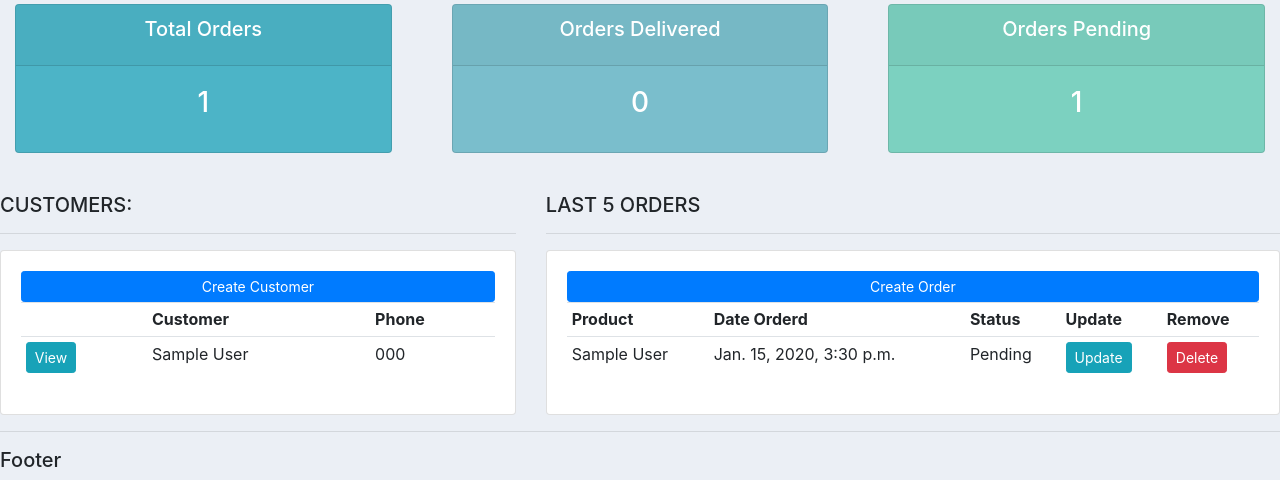
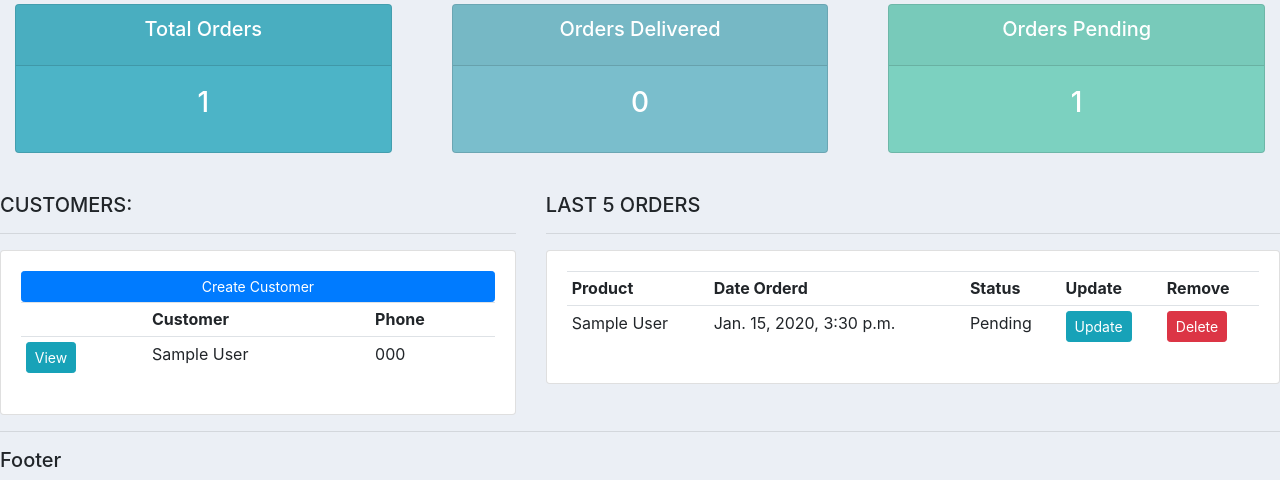
Before and after one commit to krishnashenoy123/customer-management, a Django app: page / in a window 1280 px wide. Shown: the part 336-816 px from the top of the page. Run offline with Django 3.2, Linux system fonts and the light colour scheme; tables that the repository leaves empty hold one stand-in row (values such as "Sample post"); some libraries are stand-ins or nearby versions.

Commit message:
deleted the create order button from dashboard

```diff
--- a/accounts/templates/accounts/dashboard.html
+++ b/accounts/templates/accounts/dashboard.html
@@ -39,7 +39,13 @@
 		<h5>LAST 5 ORDERS</h5>
 		<hr>
 		<div class="card card-body">
-			<a class="btn btn-primary  btn-sm btn-block" href="">Create Order</a>
+			<!--
+				<a class="btn btn-primary  btn-sm btn-block" href="/create_order">Create Order</a>
+			-->
+			<!--
+				This is removed later on
+				<a class="btn btn-primary  btn-sm btn-block" href="{% url 'create_order' %}">Create Order</a>
+			-->
 			<table class="table table-sm">
 				<tr>
 					<th>Product</th>
@@ -54,8 +60,8 @@
 						<td>{{i.product}}</td>
 						<td>{{i.date_created}}</td>
 						<td>{{i.status}}</td>
-						<td><a class="btn btn-sm btn-info" href="">Update</a></td>
-						<td><a class="btn btn-sm btn-danger" href="">Delete</a></td>
+						<td><a class="btn btn-sm btn-info" href="{% url 'update_order' i.id %}">Update</a></td>
+						<td><a class="btn btn-sm btn-danger" href="{% url 'delete_order' i.id %}">Delete</a></td>
 					</tr>
 				{% endfor %}
 
```
